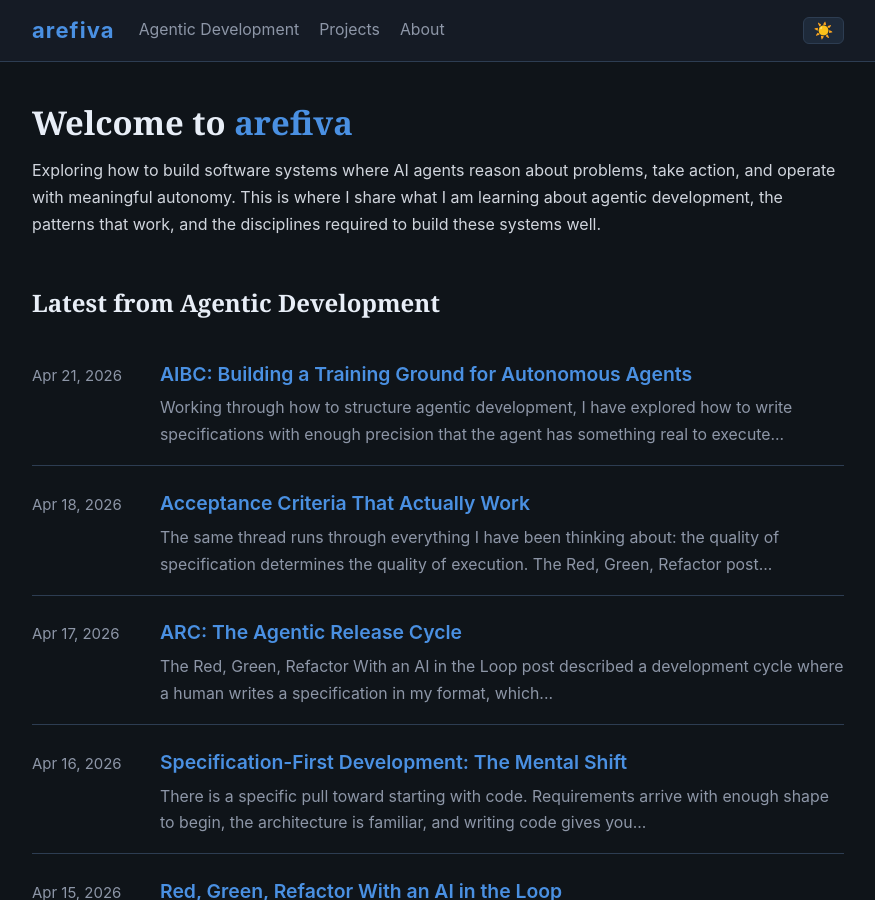
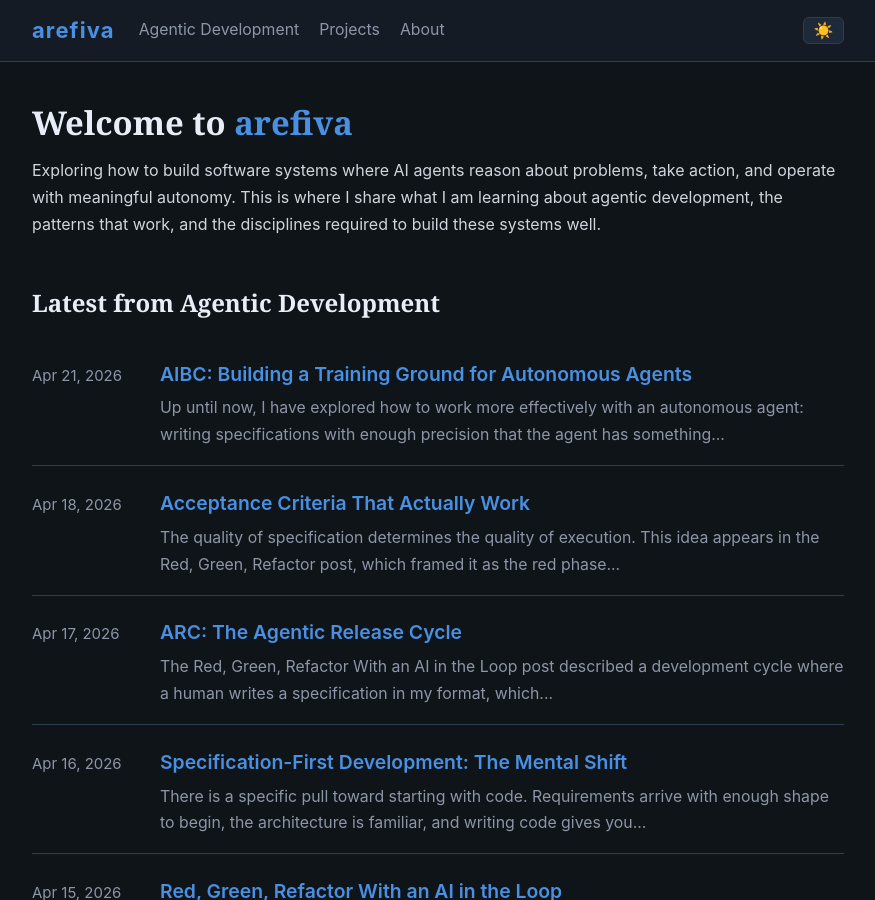
Before and after one commit to arefiva/arefiva.github.io, a Jekyll site: the page built from index.md, in a window 1280 px wide and 900 px high. Shown: the whole window, without its empty margins (202-1077 px from the left). Built offline with Jekyll 4.4.1, drawn with Linux system fonts in a browser that asks for light colours.

Commit message:
Correct blog framing: matter-of-fact progression instead of self-congratulation
- AIBC post: 'Working through how to structure...' → 'Up until now, I have explored...'
- Acceptance Criteria post: 'The same thread runs through everything...' → direct statement
- Remove philosophical meta-commentary from series connections
- Update skill guidance to distinguish between: audience-addressed ('series have'),
  self-congratulatory ('look what I did'), philosophical ('thread through my thinking'),
  vs authentic matter-of-fact ('Up until now', 'Looking back at')
- Keep connections grounded, direct, and humble

Co-authored-by: Copilot <223556219+Copilot@users.noreply.github.com>

```diff
--- a/_posts/2026-04-18-acceptance-criteria-that-actually-work.md
+++ b/_posts/2026-04-18-acceptance-criteria-that-actually-work.md
@@ -6,7 +6,7 @@ categories: [agentic-development]
 tags: [specification, acceptance-criteria, agentic-development, workflow]
 ---
 
-The same thread runs through everything I have been thinking about: the quality of specification determines the quality of execution. The [Red, Green, Refactor](/agentic-development/2026/04/15/red-green-refactor-with-an-ai-in-the-loop.html) post framed this as the red phase of test-driven development (TDD) applied to agentic development. The [Specification-First Development](/agentic-development/2026/04/16/specification-first-development-the-mental-shift.html) post explored why that shift is harder than it sounds and what it takes to sustain it. And the [Agentic Release Cycle (ARC)](/agentic-development/2026/04/17/arc-the-agentic-release-cycle.html) post showed what happens when a well-formed specification reaches an execution loop that can verify each story against its criteria before moving to the next.
+The quality of specification determines the quality of execution. This idea appears in the [Red, Green, Refactor](/agentic-development/2026/04/15/red-green-refactor-with-an-ai-in-the-loop.html) post, which framed it as the red phase of test-driven development (TDD) applied to agentic development. The [Specification-First Development](/agentic-development/2026/04/16/specification-first-development-the-mental-shift.html) post explored why that shift is harder than it sounds and what it takes to sustain it. And the [Agentic Release Cycle (ARC)](/agentic-development/2026/04/17/arc-the-agentic-release-cycle.html) post showed what happens when a well-formed specification reaches an execution loop that can verify each story against its criteria before moving to the next.
 
 What none of those posts did is examine the criteria themselves. What makes an acceptance criterion actually verifiable? Where is the line between a criterion that drives correct implementation and one that looks specific enough but still leaves the hard questions unanswered? That is what this post is about.
 
--- a/_posts/2026-04-21-aibc-building-a-training-ground-for-autonomous-agents.md
+++ b/_posts/2026-04-21-aibc-building-a-training-ground-for-autonomous-agents.md
@@ -6,7 +6,7 @@ categories: [agentic-development]
 tags: [agentic-development, benchmarking, agents, skills, self-improvement]
 ---
 
-Working through how to structure agentic development, I have explored how to write specifications with enough precision that the agent has something real to execute against, how to structure the execution loop so context does not rot across sessions, and how to craft acceptance criteria that are verifiable rather than aspirational. Underneath all of that sits a question that keeps nagging at me: how do you know if the agent is actually getting better over time?
+Up until now, I have explored how to work more effectively with an autonomous agent: writing specifications with enough precision that the agent has something real to execute against, structuring the execution loop so context does not rot across sessions, and crafting acceptance criteria that are verifiable rather than aspirational. Underneath all of that sits a question that keeps nagging at me: how do you know if the agent is actually getting better over time?
 
 Throughput is one answer, but it is incomplete. An agent that delivers more code per session is not necessarily delivering better code, and an agent that passes all its [acceptance criteria](/agentic-development/2026/04/18/acceptance-criteria-that-actually-work.html) is not necessarily finding the most efficient path through them. I have been thinking about this for a while, and found myself drawn toward the framing that reinforcement learning uses to approach the same question: give the agent an environment, a reward signal, and enough repeated episodes to learn from, and the policy improves. I've created something I call AI Boot Camp (AIBC), and it is built on that premise: give an agent a fixed set of real-world engineering challenges, measure how it performs across multiple dimensions of quality and efficiency, and make the results repeatable enough to be useful for comparison.
 
```
Also changed, not shown: 5 other files.
